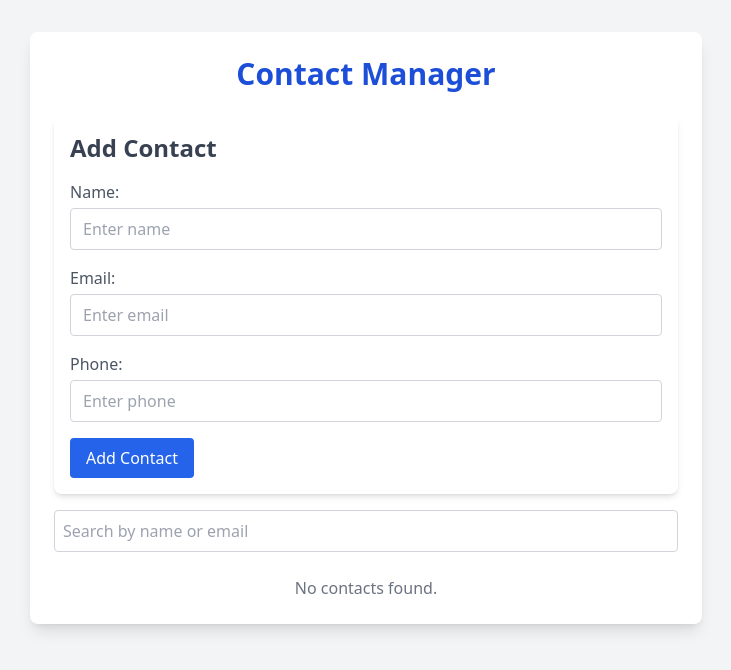
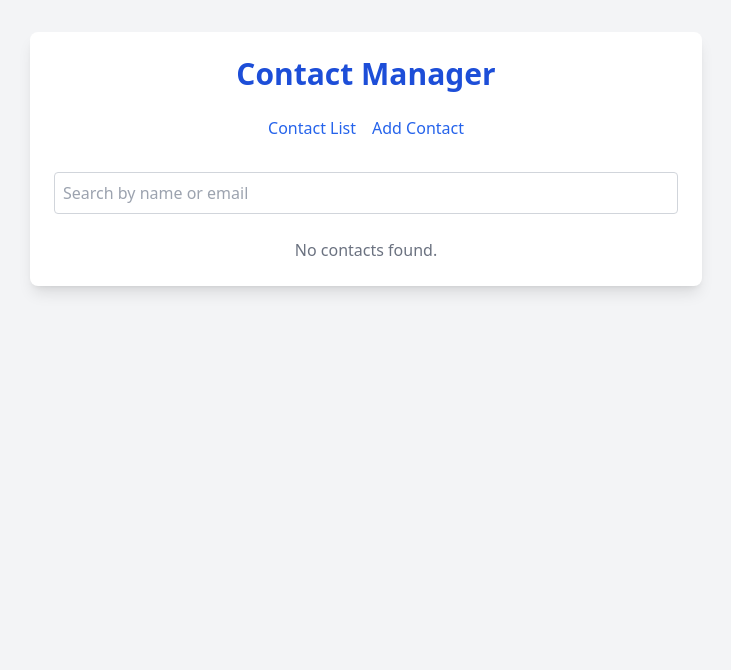
Before and after one commit to Sachidanandshivade/contact-manager, a React (Create React App) app: page / in a window 1280 px wide. Shown: the top 670 px of the page, without its empty margins (274-1005 px from the left). Built offline with nearby package versions, Linux system fonts and the light colour scheme.

Commit message:
adding routing

```diff
--- a/package.json
+++ b/package.json
@@ -9,6 +9,7 @@
     "@testing-library/user-event": "^13.5.0",
     "react": "^19.1.0",
     "react-dom": "^19.1.0",
+    "react-router-dom": "^7.7.0",
     "react-scripts": "5.0.1",
     "web-vitals": "^2.1.4"
   },
--- a/src/App.js
+++ b/src/App.js
@@ -2,19 +2,26 @@ import React, { useState } from "react";
 import ContactList from './components/ContactList';
 import ContactForm from './components/ContactForm';
 import { v4 as uuidv4 } from "uuid";
+import { BrowserRouter, Routes,Route,Link } from "react-router-dom";
 
 function App() {
   const [contacts, setContacts] = useState([]);
   const [searchterm, setSearchterm] = useState('');
-
+  const [message, setMessage]=useState('');
   const addContacts = (contact) => {
     const contactWithId = { ...contact, id: uuidv4() };
     setContacts([...contacts, contactWithId]);
+    setMessage("Added Successfully!");
+    setTimeout(()=>{
+      setMessage('')},2000);
+
   };
 
   const deleteContact = (id) => {
+    if(window.confirm("Are you sure")){
     const updated = contacts.filter((c) => c.id !== id);
     setContacts(updated);
+    }
   };
 
   const filter = contacts.filter(contact =>
@@ -23,12 +30,27 @@ function App() {
   );
 
   return (
+    <BrowserRouter>
     <div className="min-h-screen bg-gray-100 py-8 px-4">
       <div className="max-w-2xl mx-auto bg-white p-6 rounded-lg shadow-lg">
         <h1 className="text-3xl font-bold text-center text-blue-700 mb-6">Contact Manager</h1>
 
-        <ContactForm addContact={addContacts} />
+        <div className="flex justify-center gap-4 mb-4">
+            <Link to="/" className="text-blue-600 hover:underline">Contact List</Link>
+            <Link to="/add" className="text-blue-600 hover:underline">Add Contact</Link>
+          </div>
 
+          <Routes>
+          <Route path="/add" element={
+            <>
+            {message && (
+      <div className="mb-4 p-3 text-green-700 bg-green-100 rounded">
+        {message}
+      </div>
+    )}
+        <ContactForm addContact={addContacts} /> </> }/>
+            <Route path="/" element={
+              <>
         <input
           type="text"
           placeholder="Search by name or email"
@@ -38,8 +60,12 @@ function App() {
         />
 
         <ContactList contacts={filter} onDelete={deleteContact} />
+        </>
+            } />
+             </Routes>
       </div>
     </div>
+    </BrowserRouter>
   );
 }
 
```
Also changed, not shown: 1 other file (tests, documents, lock files or other folders).
